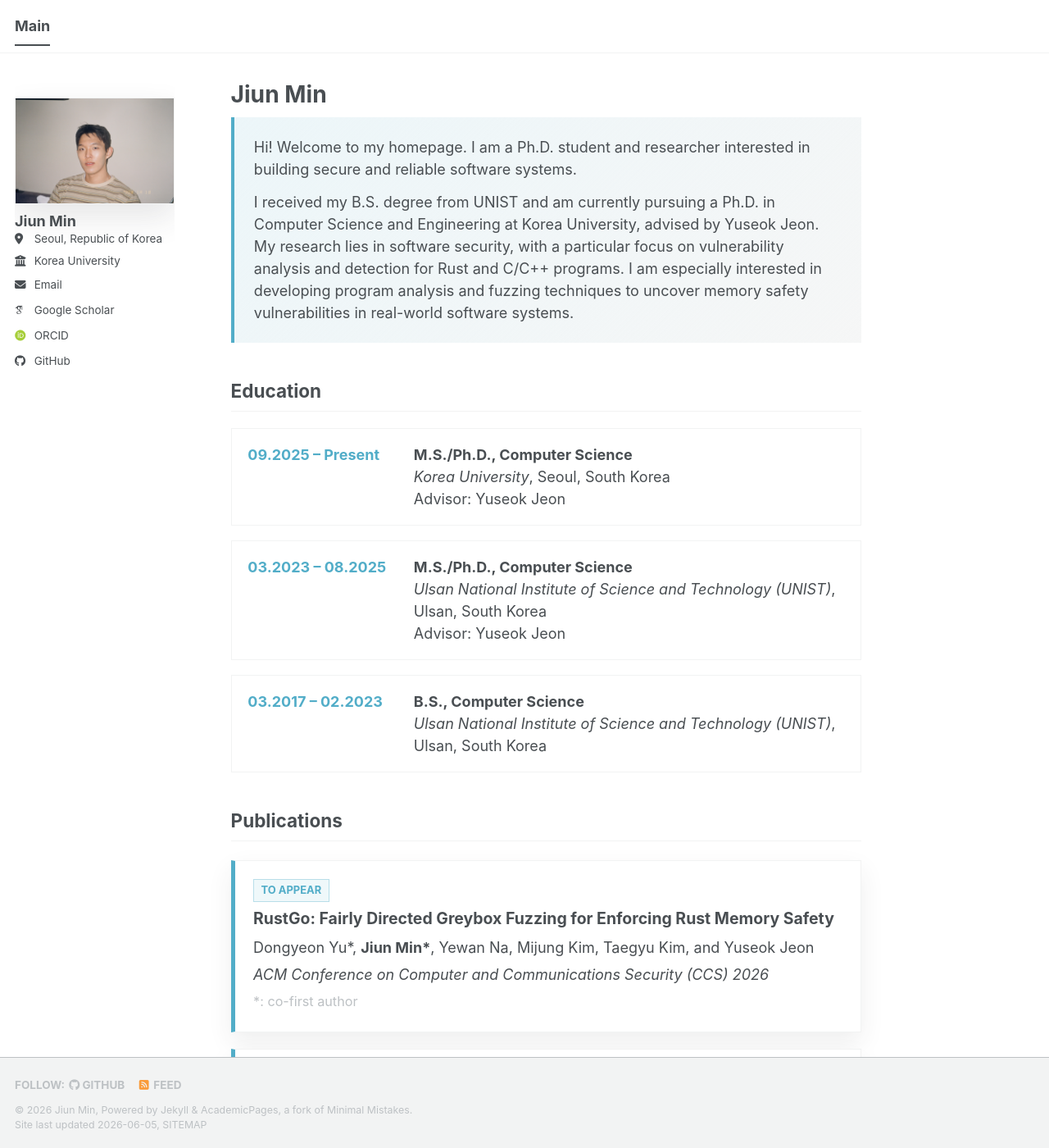
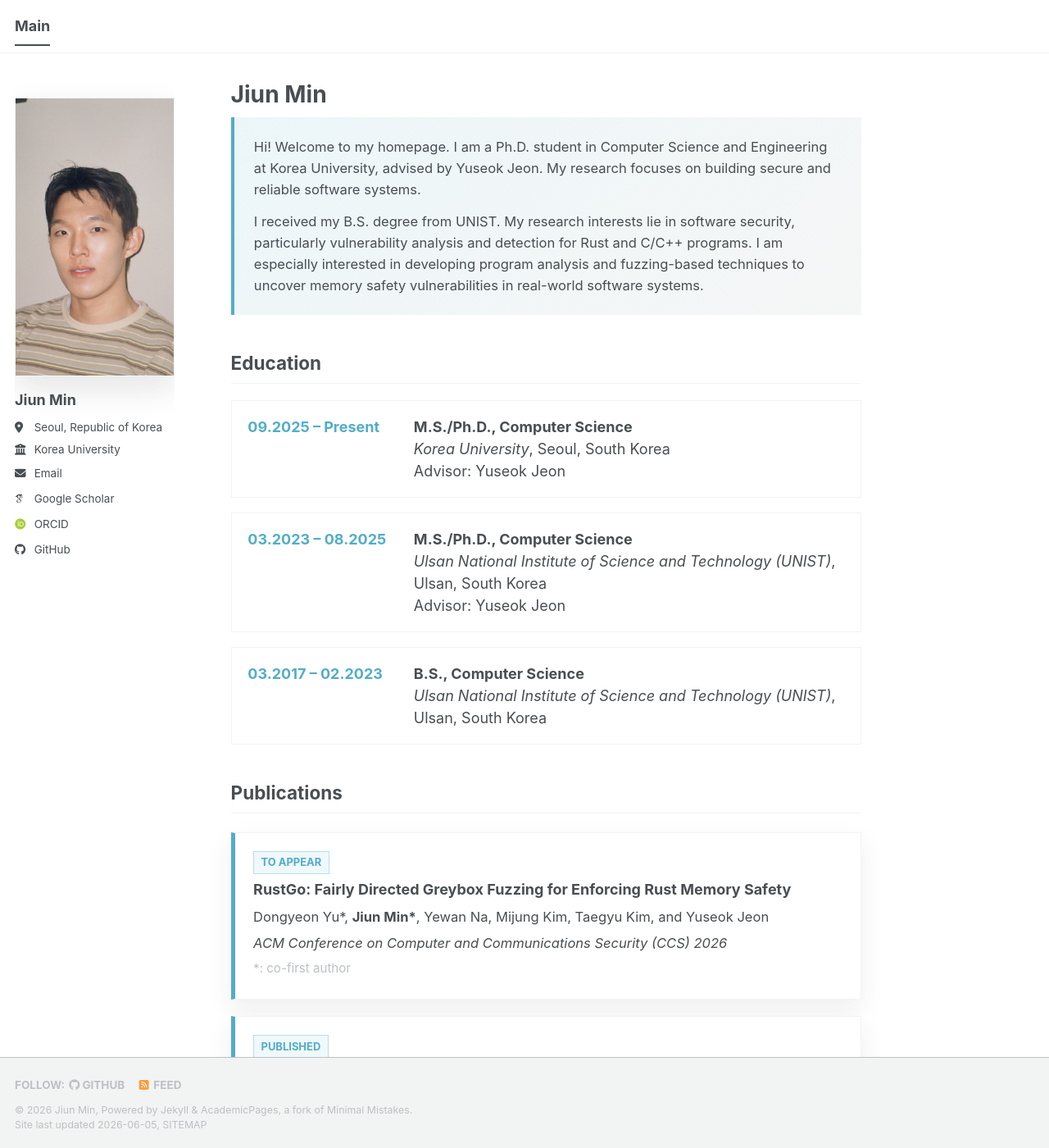
Before and after one commit to MJUCOM/MJUCOM.github.io, a Jekyll site: the page built from _pages/about.md, in a window 1280 px wide and 1400 px high. Shown: the whole window at 82% size. Built offline with Jekyll 4.4.1, drawn with Linux system fonts in a browser that asks for light colours; some web fonts are replaced; a script bundle is joined from its source files by our own code; library files that are not in the unit come from our copies; some of the changed text lies outside the part shown.

Commit message:
Update profile details and publication links

```diff
--- a/_config.yml
+++ b/_config.yml
@@ -30,7 +30,7 @@
   location         : "Seoul, Republic of Korea"
   employer         : "Korea University"
   uri              : # URL
-  email            : "jiuinmin@korea.ac.kr"
+  email            : "jiunmin@korea.ac.kr"
 
   # Academic websites
   academia         : # URL
@@ -51,7 +51,7 @@
   bitbucket        : # Username - Update with your username on the site
   codepen          : # Username
   dribbble         : # Username
-  github           : "https://github.com/MJUCOM"
+  github           : "MJUCOM?tab=repositories"
   kaggle           : # Username
   stackoverflow    : # User number or user number and name (i.e., use "1" or "1/jeff-atwood")
 
--- a/_pages/about.md
+++ b/_pages/about.md
@@ -9,11 +9,11 @@
 
 <div class="intro-panel">
 <p>
-  Hi! Welcome to my homepage. I am a Ph.D. student and researcher interested in building secure and reliable software systems.
+  Hi! Welcome to my homepage. I am a Ph.D. student in Computer Science and Engineering at Korea University, advised by Yuseok Jeon. My research focuses on building secure and reliable software systems.
 </p>
 
 <p>
-I received my B.S. degree from UNIST and am currently pursuing a Ph.D. in Computer Science and Engineering at Korea University, advised by Yuseok Jeon. My research lies in software security, with a particular focus on vulnerability analysis and detection for Rust and C/C++ programs. I am especially interested in developing program analysis and fuzzing techniques to uncover memory safety vulnerabilities in real-world software systems.
+  I received my B.S. degree from UNIST. My research interests lie in software security, particularly vulnerability analysis and detection for Rust and C/C++ programs. I am especially interested in developing program analysis and fuzzing-based techniques to uncover memory safety vulnerabilities in real-world software systems.
 </p>
 </div>
 
@@ -61,10 +61,10 @@
 
   <article class="publication-card">
     <span class="publication-status">Published</span>
-    <h3 class="publication-title">ERASAN: Efficient Rust Address Sanitizer</h3>
+    <h3 class="publication-title">ERASAN: Efficient Rust Address Sanitizer <span class="publication-links">[ <a href="https://s2-lab.github.io/assets/erasan_S&amp;P_2024.pdf">paper</a> | <a href="https://s2-lab.github.io/assets/ERASan_S&amp;P24.pdf">slide</a> | <a href="https://github.com/S2-Lab/ERASan">code</a> ]</span></h3>
     <p class="publication-authors"><strong>Jiun Min*</strong>, Dongyeon Yu*, Seongyun Jeong, Dokyung Song, and Yuseok Jeon</p>
     <p class="publication-venue">IEEE Symposium on Security and Privacy (S&amp;P) 2024</p>
-    <p class="publication-note">*: co-first author</p>
+    <p class="publication-note">(*: co-first author)</p>
   </article>
 </div>
 
@@ -74,7 +74,7 @@
 <div class="info-card-list">
   <div class="info-card">
     <span class="info-card-year">2025</span>
-    <div><strong>Director’s Award</strong><br>2nd Prize, ICT Challenge</div>
+    <div><strong>IITP President's Award</strong> (2nd Prize), ICT Challenge 2025<br>Seongyun Jeong, Minseong Choi, Jiun Min<br><span class="info-card-detail">UNIST S2LAB Team, Project: AHA-Fuzz</span></div>
   </div>
   <div class="info-card">
     <span class="info-card-year">2024</span>
@@ -82,7 +82,7 @@
   </div>
   <div class="info-card">
     <span class="info-card-year">2024</span>
-    <div><strong>Minister’s Award</strong><br>1st Prize, ICT Challenge</div>
+    <div><strong>Minister of Science and ICT Award</strong> (1st Prize), ICT Challenge 2024<br>Jiun Min, Dongyeon Yu, Seongyun Jeong<br><span class="info-card-detail">UNIST S2LAB Team, Project: ERASAN</span></div>
   </div>
   <div class="info-card">
     <span class="info-card-year">2023</span>
--- a/_sass/layout/_page.scss
+++ b/_sass/layout/_page.scss
@@ -56,7 +56,8 @@
   }
 
   p, li, dl {
-    font-size: 1em;
+    font-size: 0.92em;
+    line-height: 1.58;
   }
 
   /* paragraph indents */
@@ -178,8 +179,22 @@
 
   .publication-title {
     margin: 0 0 0.45em;
-    font-size: 1.08em;
+    font-size: 1em;
     line-height: 1.35;
+  }
+
+  .publication-links {
+    font-size: 0.82em;
+    font-weight: 600;
+    white-space: nowrap;
+  }
+
+  .publication-links a {
+    text-decoration: none;
+  }
+
+  .publication-links a:hover {
+    text-decoration: underline;
   }
 
   .publication-authors,
@@ -195,7 +210,7 @@
 
   .publication-note {
     color: var(--global-text-color-light);
-    font-size: 0.9em;
+    font-size: 0.84em;
   }
 
   .info-card-list {
@@ -235,6 +250,10 @@
     font-weight: 700;
   }
 
+  .info-card-detail {
+    color: var(--global-text-color-light);
+  }
+
   @include breakpoint(max-width $medium) {
     .timeline-item {
       grid-template-columns: 1fr;
@@ -251,6 +270,10 @@
     .info-card {
       grid-template-columns: 1fr;
       row-gap: 0.3em;
+    }
+
+    .publication-links {
+      white-space: normal;
     }
   }
 }
--- a/_sass/layout/_sidebar.scss
+++ b/_sass/layout/_sidebar.scss
@@ -154,7 +154,11 @@
   }
 
   img {
-    max-width: 230px;
+    width: 270px;
+    height: 340px;
+    max-width: 100%;
+    object-fit: cover;
+    object-position: center 35%;
     border-radius: 0;
 
     @include breakpoint($large) {
@@ -168,7 +172,7 @@
 .author__content {
   display: table-cell;
   vertical-align: top;
-  padding-left: 15px;
+  padding-left: 22px;
   padding-right: 25px;
   line-height: 1;
 
@@ -177,6 +181,7 @@
     width: 100%;
     padding-left: 0;
     padding-right: 0;
+    margin-top: 18px;
   }
 }
 
@@ -185,7 +190,7 @@
 
   @include breakpoint($large) {
     margin-top: 10px;
-    margin-bottom: 10px;
+    margin-bottom: 14px;
   }
 }
 .sidebar .author__name {
@@ -235,6 +240,7 @@
 
   @include breakpoint($large) {
     display: block;
+    margin-top: 12px;
   }
 
   button {
```
